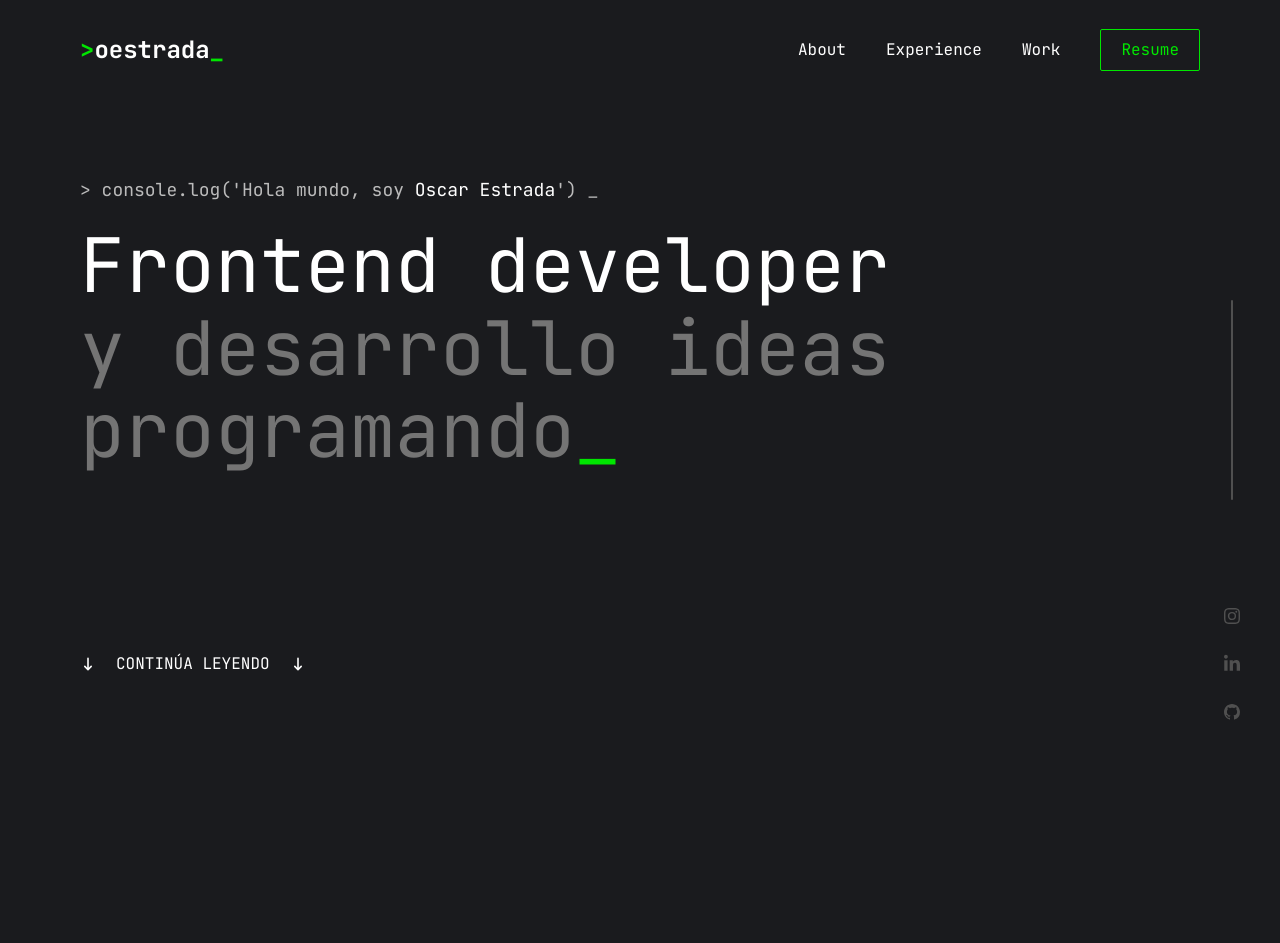
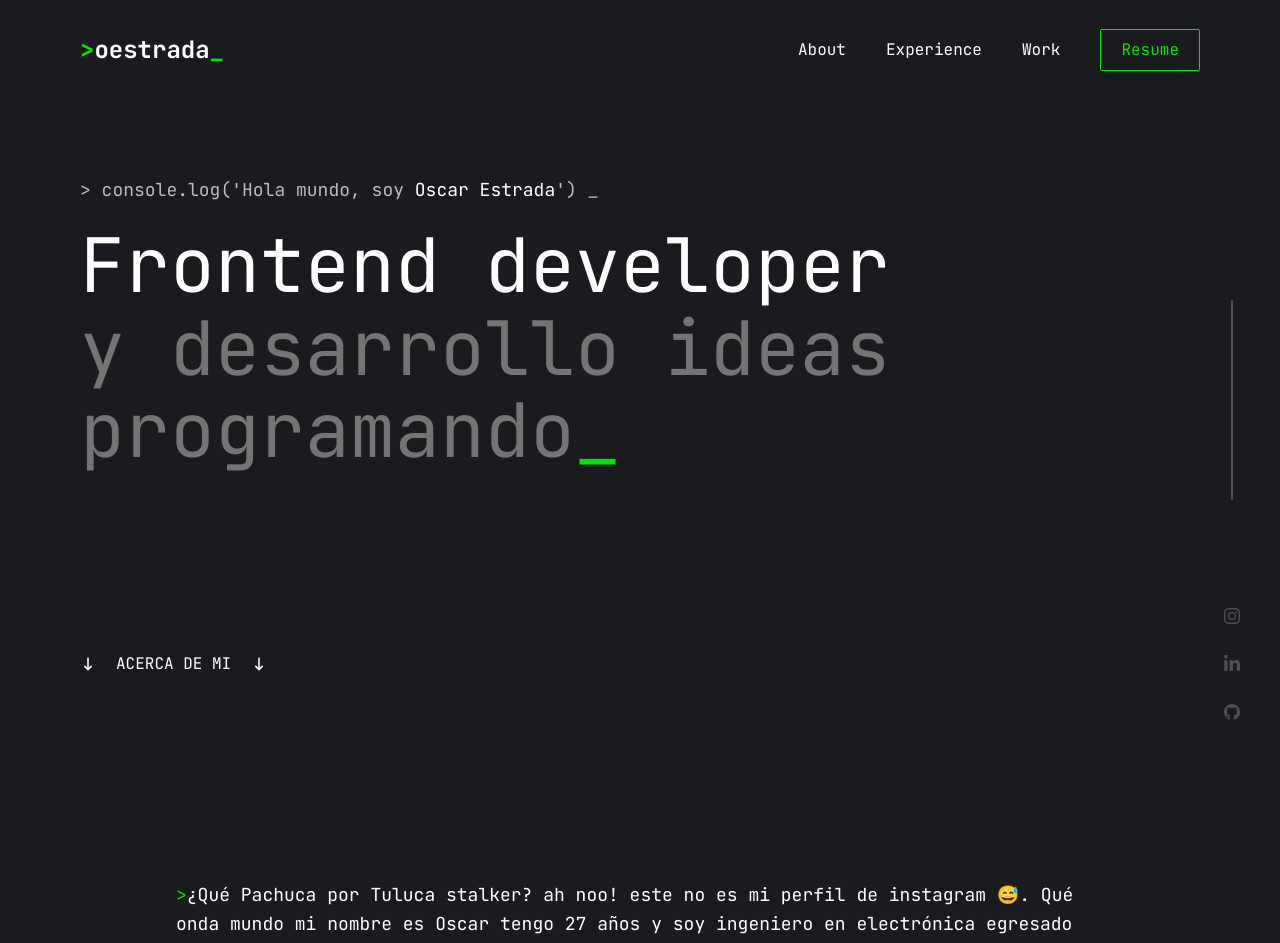
Before and after one commit to OscarStrada/portfolio-client, a React (Create React App) app: page / in a window 1280 px wide. Shown: the top 943 px of the page. Built offline with nearby package versions, Linux system fonts and the light colour scheme.

Commit message:
banner styles fixed

```diff
--- a/src/components/Banner.js
+++ b/src/components/Banner.js
@@ -19,7 +19,7 @@ export const Banner = () => {
 
         <div className="flex items-center space-x-5 pt-20 md:pt-40">
           <HiArrowNarrowDown />
-          <div className="uppercase">continúa leyendo</div>
+          <div className="uppercase">acerca de mi</div>
           <HiArrowNarrowDown />
         </div>
       </div>
--- a/src/pages/Home.js
+++ b/src/pages/Home.js
@@ -1,4 +1,5 @@
 import React from 'react';
+import { AboutMe } from '../components/AboutMe';
 import { Banner } from '../components/Banner';
 import { ScrollBar } from '../components/ScrollBar';
 
@@ -9,6 +10,7 @@ export const Home = () => {
       {/* Main */}
       <main>
         <Banner />
+        <AboutMe />
       </main>
       {/* Footer */}
       <footer></footer>
```
